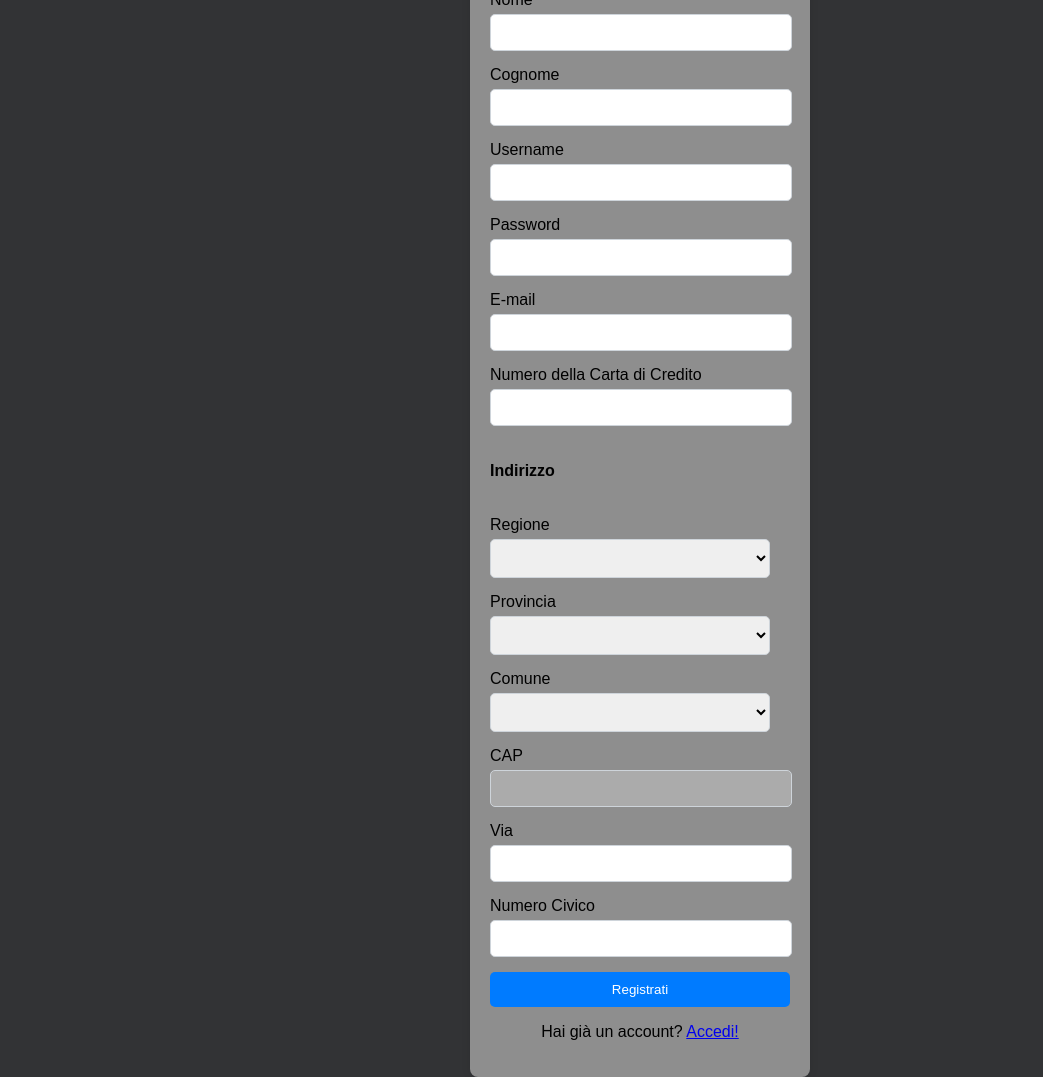
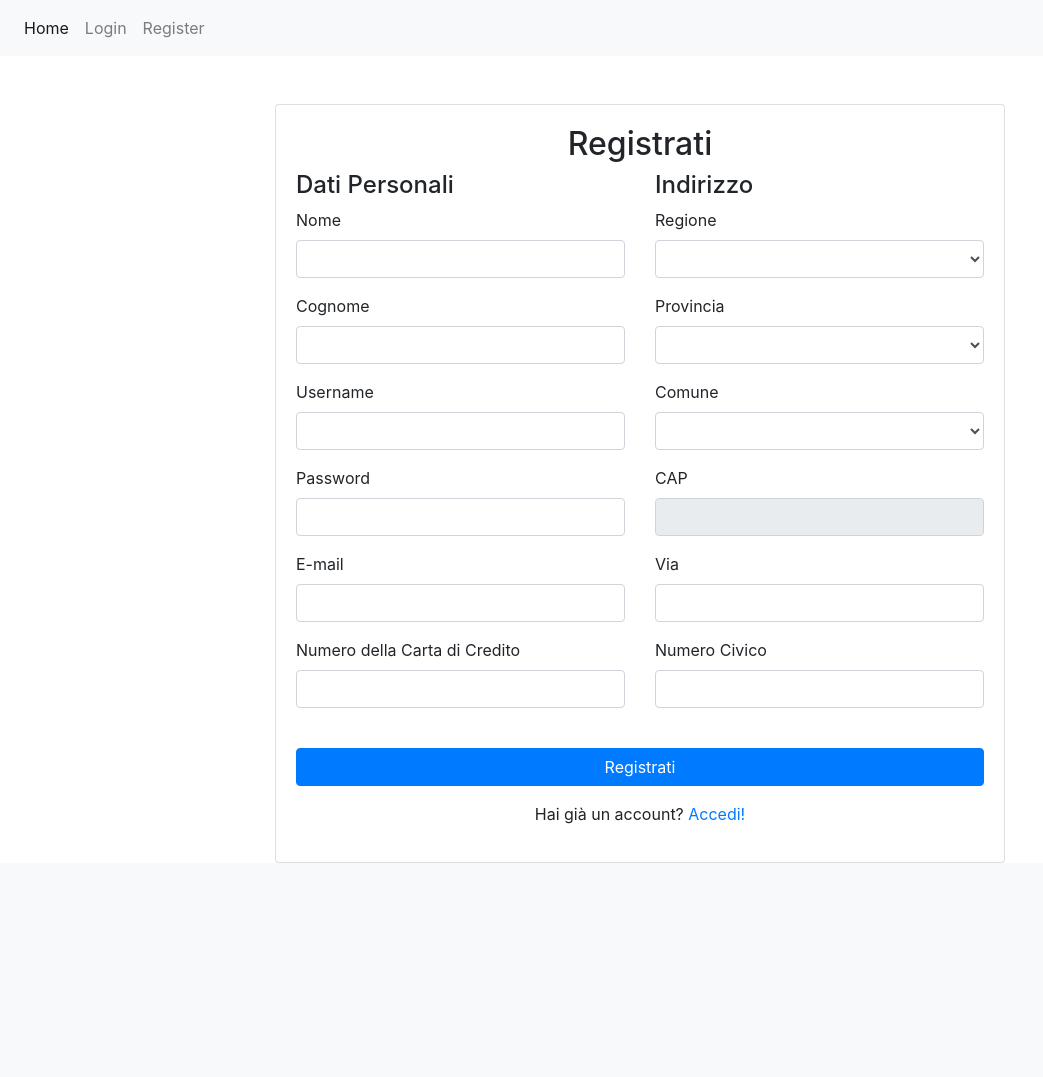
Before and after one commit to brandovardi/simulazioneEsameDiStato, a PHP site: page /Pages/register.php in a window 1280 px wide. Shown: the whole page, without its empty margins (0-1043 px from the left). After the commit the page ends 863 px from the top, so only its background shows below. Run offline with PHP 8.4, Linux system fonts and the light colour scheme; data that the repository does not hold is empty.

Commit message:
altre migliorie prima di aggiungere il WS

```diff
--- a/SOLUZIONE/Site/Controllers/Read/Address/getCap.php
+++ b/SOLUZIONE/Site/Controllers/Read/Address/getCap.php
@@ -3,11 +3,6 @@ include_once("../../mysqliData/dataDB.php");
 
 if (!isset($_SESSION)) {
     session_start();
-}
-
-if (!isset($_SESSION['username']) || (!isset($_SESSION['isLogged']) || !$_SESSION['isLogged']) || !isset($_SESSION['user_id'])) {
-    header("Location: ../../../index.php");
-    exit;
 }
 
 if (!isset($_GET['denominazione_ita_altra'])) {
--- a/SOLUZIONE/Site/Controllers/Read/Address/getComuni.php
+++ b/SOLUZIONE/Site/Controllers/Read/Address/getComuni.php
@@ -3,11 +3,6 @@ include_once("../../mysqliData/dataDB.php");
 
 if (!isset($_SESSION)) {
     session_start();
-}
-
-if (!isset($_SESSION['username']) || (!isset($_SESSION['isLogged']) || !$_SESSION['isLogged']) || !isset($_SESSION['user_id'])) {
-    header("Location: ../../../index.php");
-    exit;
 }
 
 if (!isset($_GET['sigla_provincia'])) {
--- a/SOLUZIONE/Site/Controllers/Read/Address/getCoords.php
+++ b/SOLUZIONE/Site/Controllers/Read/Address/getCoords.php
@@ -19,10 +19,12 @@ if ($conn->connect_error) {
 
 $ID = $_SESSION['user_id'];
 if (isset($_SESSION['is_admin']) && $_SESSION['is_admin']) {
+    // coordinate di centro Italia per l'admin
     $latitudine = 43.0271328;
     $longitudine = 12.4570495;
     $array = array("status" => "success", "coords" => array("latitudine" => $latitudine, "longitudine" => $longitudine), "is_admin" => true);
     echo json_encode($array);
+    exit;
 }
 $select = "SELECT i.latitudine, i.longitudine FROM indirizzo AS i JOIN cliente AS c on i.ID = c.id_indirizzo WHERE c.ID = ?";
 $stmt = $conn->prepare($select);
--- a/SOLUZIONE/Site/Controllers/Read/Address/getProvince.php
+++ b/SOLUZIONE/Site/Controllers/Read/Address/getProvince.php
@@ -3,11 +3,6 @@ include_once("../../mysqliData/dataDB.php");
 
 if (!isset($_SESSION)) {
     session_start();
-}
-
-if (!isset($_SESSION['username']) || (!isset($_SESSION['isLogged']) || !$_SESSION['isLogged']) || !isset($_SESSION['user_id'])) {
-    header("Location: ../../../index.php");
-    exit;
 }
 
 if (!isset($_GET['denominazione_regione'])) {
--- a/SOLUZIONE/Site/Controllers/Read/Address/getRegioni.php
+++ b/SOLUZIONE/Site/Controllers/Read/Address/getRegioni.php
@@ -3,11 +3,6 @@ include_once("../../mysqliData/dataDB.php");
 
 if (!isset($_SESSION)) {
     session_start();
-}
-
-if (!isset($_SESSION['username']) || (!isset($_SESSION['isLogged']) || !$_SESSION['isLogged']) || !isset($_SESSION['user_id'])) {
-    header("Location: ../../../index.php");
-    exit;
 }
 
 $conn = new mysqli($hostname, $username, $password, $database_comuni);
--- a/SOLUZIONE/Site/Controllers/Read/Address/getStationAddress.php
+++ b/SOLUZIONE/Site/Controllers/Read/Address/getStationAddress.php
@@ -3,11 +3,6 @@ include_once("../../mysqliData/dataDB.php");
 
 if (!isset($_SESSION)) {
     session_start();
-}
-
-if (!isset($_SESSION['username']) || (!isset($_SESSION['isLogged']) || !$_SESSION['isLogged']) || !isset($_SESSION['user_id'])) {
-    header("Location: ../../../index.php");
-    exit;
 }
 
 $conn = new mysqli($hostname, $username, $password, $database_simulazione);
--- a/SOLUZIONE/Site/Pages/Customers/profile.php
+++ b/SOLUZIONE/Site/Pages/Customers/profile.php
@@ -49,7 +49,7 @@ if (!isset($_SESSION['username']) || (!isset($_SESSION['isLogged']) || !$_SESSIO
 <body>
     <nav>
         <script>
-            generateNavBar();
+            generateNavBar("customer");
         </script>
     </nav>
 
--- a/SOLUZIONE/Site/Pages/Customers/travelSummary.php
+++ b/SOLUZIONE/Site/Pages/Customers/travelSummary.php
@@ -44,7 +44,7 @@ if (!isset($_SESSION['username']) || (!isset($_SESSION['isLogged']) || !$_SESSIO
 
     <nav>
         <script>
-            generateNavBar();
+            generateNavBar("customer");
         </script>
     </nav>
 
--- a/SOLUZIONE/Site/Pages/login.php
+++ b/SOLUZIONE/Site/Pages/login.php
@@ -5,12 +5,9 @@ if (!isset($_SESSION)) {
 }
 
 if (isset($_SESSION['username']) || (isset($_SESSION['isLogged']) && $_SESSION['isLogged'] == true)) {
-    if (isset($_SESSION["is_admin"]) && $_SESSION["is_admin"] == true)
-    {
+    if (isset($_SESSION["is_admin"]) && $_SESSION["is_admin"] == true) {
         header("Location: ./Admin/home.php");
-    }
-    else
-    {
+    } else {
         header("Location: ./Customers/home.php");
     }
     exit;
@@ -25,44 +22,62 @@ if (isset($_SESSION['username']) || (isset($_SESSION['isLogged']) && $_SESSION['
     <meta charset="UTF-8">
     <meta name="viewport" content="width=device-width, initial-scale=1.0">
     <title>Accedi</title>
-    <link rel="stylesheet" href="../Css/template.css">
     <script src="../Js/Cdn/Jquery/jquery-3.7.1.min.js"></script>
+
+    <!-- Bootstrap -->
+    <link href="../Css/Cdn/Bootstrap/bootstrap.min.css" rel="stylesheet">
+    <script src="../Js/Cdn/Bootstrap/bootstrap.min.js"></script>
+
     <script src="../Js/request.js"></script>
     <script src="../Js/Secure/crypto.js"></script>
     <script src="../Js/login.js"></script>
+    <script src="../Js/template.js"></script>
 </head>
 
 <body>
 
-    <div class="container">
-        <form id="loginForm" action="../Controllers/checkLogin.php" method="POST" class="form">
-            <h2>Accedi</h2>
+    <nav>
+        <script>
+            generateNavBar("guest");
+        </script>
+    </nav>
+
+    <div class="container mt-5">
+        <div class="row justify-content-center">
+            <div class="col-md-6">
+                <div class="card">
+                    <div class="card-body">
+                        <form id="loginForm" action="../Controllers/checkLogin.php" method="POST">
+                            <h2 class="text-center">Accedi</h2>
                             <div class="form-group">
                                 <label for="username">Username</label>
-                <input type="text" id="username" name="username" required>
+                                <input type="text" class="form-control" id="username" name="username" required>
                             </div>
                             <div class="form-group">
                                 <label for="password">Password</label>
-                <input type="password" id="password" name="password" required>
+                                <input type="password" class="form-control" id="password" name="password" required>
                             </div>
                             <div class="form-group">
                                 <label for="numeroTessera">Numero della tessera</label>
-                <input type="password" id="numeroTessera" name="numeroTessera">
+                                <input type="password" class="form-control" id="numeroTessera" name="numeroTessera">
                             </div>
-            <button type="submit">Accedi</button>
+                            <button type="submit" class="btn btn-primary btn-block">Accedi</button>
                         </form>
 
-        <div id="error" class="mt-3"></div>
+                        <div id="error" class="mt-3 text-danger">
+                            <?php
+                            if (isset($_SESSION['mail-sent']) && $_SESSION['mail-sent'] == true) {
+                                echo "Il numero di tessera è stato inviato alla tua email";
+                            }
+                            ?>
+                        </div>
 
-        <?php
-
-        if (isset($_SESSION['mail-sent']) && $_SESSION['mail-sent'] == true) {
-            echo "<div id='error'>Il numero di tessera è stato inviato alla tua email</div>";
-        }
-
-        ?>
-
-        <p>Non hai ancora un'account? <a href="register.php">Registrati!</a></p>
+                        <p class="mt-3 text-center">Non hai ancora un account? <a href="register.php">Registrati!</a>
+                        </p>
+                    </div>
+                </div>
+            </div>
+        </div>
     </div>
 
 </body>
--- a/SOLUZIONE/Site/Pages/register.php
+++ b/SOLUZIONE/Site/Pages/register.php
@@ -18,81 +18,124 @@ if (isset($_SESSION['username']) || (isset($_SESSION['isLogged']) && $_SESSION['
     <meta charset="UTF-8">
     <meta name="viewport" content="width=device-width, initial-scale=1.0">
     <title>Registrati</title>
-    <link rel="stylesheet" href="../Css/template.css">
     <script src="../Js/Cdn/Jquery/jquery-3.7.1.min.js"></script>
+
+    <!-- Bootstrap -->
+    <link href="../Css/Cdn/Bootstrap/bootstrap.min.css" rel="stylesheet">
+    <script src="../Js/Cdn/Bootstrap/bootstrap.min.js"></script>
+
     <script src="../Js/request.js" defer></script>
     <script src="../Js/register.js" defer></script>
+    <script src="../Js/template.js"></script>
     <script src="../Js/Secure/crypto.js" defer></script>
+    <style>
+        /* For Firefox */
+        input[type=number] {
+            -moz-appearance: textfield !important;
+            appearance: textfield !important;
+        }
+    </style>
 </head>
 
-<body  id="body-login">
+<body id="body-login">
+
+    <nav>
+        <script>
+            generateNavBar("guest");
+        </script>
+    </nav>
+
     <div class="loader-container" id="loaderContainer">
         <div class="loader"></div>
     </div>
 
-    <div class="container">
-        <form method="POST" class="form">
-            <h2>Registrati</h2>
+    <div class="container mt-5">
+        <div class="row justify-content-center">
+            <div class="col-md-8">
+                <div class="card">
+                    <div class="card-body">
+                        <form method="POST">
+                            <h2 class="text-center">Registrati</h2>
 
+                            <div class="row">
                                 <!-- Dati Utente -->
+                                <div class="col-md-6">
+                                    <h4>Dati Personali</h4>
                                     <div class="form-group">
                                         <label for="nome">Nome</label>
-                <input type="text" id="nome" name="nome" required>
+                                        <input type="text" class="form-control" id="nome" name="nome" required>
                                     </div>
                                     <div class="form-group">
                                         <label for="cognome">Cognome</label>
-                <input type="text" id="cognome" name="cognome" required>
+                                        <input type="text" class="form-control" id="cognome" name="cognome" required>
                                     </div>
                                     <div class="form-group">
                                         <label for="username">Username</label>
-                <input type="text" id="username" name="username" required>
+                                        <input type="text" class="form-control" id="username" name="username" required>
                                     </div>
                                     <div class="form-group">
                                         <label for="password">Password</label>
-                <input type="password" id="password" name="password" required>
+                                        <input type="password" class="form-control" id="password" name="password"
+                                            required>
                                     </div>
                                     <div class="form-group">
                                         <label for="email">E-mail</label>
-                <input type="text" id="email" name="email" required>
+                                        <input type="email" class="form-control" id="email" name="email" required>
                                     </div>
                                     <div class="form-group">
                                         <label for="numeroCartaCredito">Numero della Carta di Credito</label>
-                <input type="text" id="numeroCartaCredito" name="numeroCartaCredito" required>
+                                        <input type="text" class="form-control" id="numeroCartaCredito"
+                                            name="numeroCartaCredito" required>
+                                    </div>
                                 </div>
 
                                 <!-- Indirizzo -->
+                                <div class="col-md-6">
                                     <h4>Indirizzo</h4>
                                     <div class="form-group">
                                         <label for="regione">Regione</label>
-                <select name="regione" id="regione"></select>
+                                        <select class="form-control" name="regione" id="regione"></select>
                                     </div>
                                     <div class="form-group">
                                         <label for="provincia">Provincia</label>
-                <select name="provincia" id="provincia"></select>
+                                        <select class="form-control" name="provincia" id="provincia"></select>
                                     </div>
                                     <div class="form-group">
                                         <label for="comune">Comune</label>
-                <select name="citta" id="comune"></select>
+                                        <select class="form-control" name="citta" id="comune"></select>
                                     </div>
                                     <div class="form-group">
                                         <label for="cap">CAP</label>
-                <input type="number" id="cap" name="cap" disabled required>
+                                        <input type="number" class="form-control" id="cap" name="cap" required disabled>
                                     </div>
                                     <div class="form-group">
                                         <label for="via">Via</label>
-                <input type="text" id="via" name="via" minlength="2" required>
+                                        <input type="text" class="form-control" id="via" name="via" minlength="2"
+                                            required>
                                     </div>
                                     <div class="form-group">
                                         <label for="numeroCivico">Numero Civico</label>
-                <input type="number" id="numeroCivico" name="numeroCivico" min="1" required>
+                                        <input type="number" class="form-control" id="numeroCivico" name="numeroCivico"
+                                            min="1" required>
+                                    </div>
+                                </div>
                             </div>
 
-            <button type="submit" id="btnRegister">Registrati</button>
+                            <button type="submit" class="btn btn-primary btn-block mt-4"
+                                id="btnRegister">Registrati</button>
                         </form>
 
-        <div id="error" class="mt-3"></div>
+                        <div id="error" class="mt-3 text-danger">
+                            <?php
+                            // Messaggio di errore se presente
+                            ?>
+                        </div>
 
-        <p>Hai già un account? <a href="login.php">Accedi!</a></p>
+                        <p class="mt-3 text-center">Hai già un account? <a href="login.php">Accedi!</a></p>
+                    </div>
+                </div>
+            </div>
+        </div>
     </div>
 
 </body>
--- a/SOLUZIONE/Site/index.php
+++ b/SOLUZIONE/Site/index.php
@@ -1,3 +1,3 @@
 <?php
-header("Location: ./Pages/login.php");
+header("Location: ./Pages/home.php");
 exit();
```
Also changed, not shown: SOLUZIONE/Site/Js/Guest/home.js (added, +31 -0 lines), SOLUZIONE/Site/Js/template.js (+30 -2 lines), SOLUZIONE/Site/Pages/Admin/map.php (+5 -4 lines), SOLUZIONE/Site/Pages/Customers/home.php (+3 -4 lines), SOLUZIONE/Site/Pages/home.php (+44 -0 lines), SOLUZIONE/Site/Css/a.css (renamed from SOLUZIONE/Site/Css/template.css). Lines whose indentation alone changed are shown as unchanged.
